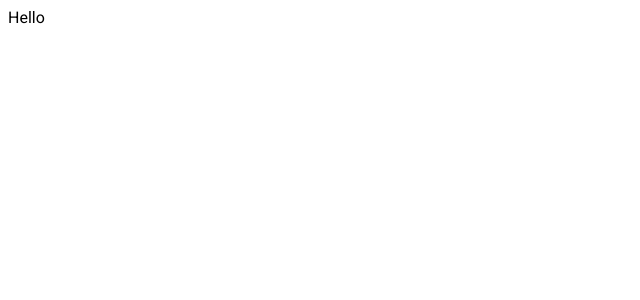
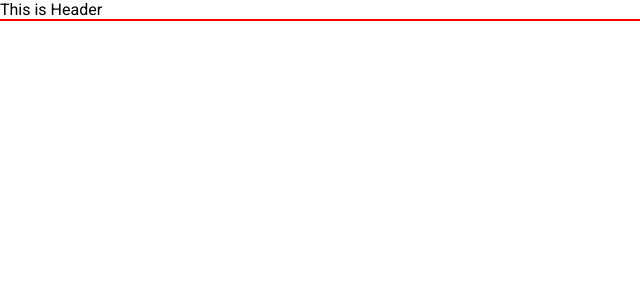
Before and after one commit to pobch/mail-inbox, a React (Create React App) app: page / in a window 1280 px wide. Shown: the top 300 px of the page, without its empty margins (0-640 px from the left). Built offline with nearby package versions, Linux system fonts and the light colour scheme.

Commit message:
working on App component

```diff
--- a/package.json
+++ b/package.json
@@ -7,9 +7,11 @@
     "@types/node": "12.12.8",
     "@types/react": "16.9.11",
     "@types/react-dom": "16.9.4",
+    "@types/styled-components": "^4.4.0",
     "react": "^16.12.0",
     "react-dom": "^16.12.0",
     "react-scripts": "3.2.0",
+    "styled-components": "^4.4.1",
     "typescript": "3.7.2"
   },
   "scripts": {
--- a/src/App.css
+++ b/src/App.css
@@ -1,3 +1,9 @@
+* {
+  box-sizing: border-box;
+  margin: 0;
+  padding: 0;
+}
+
 body {
   font-family: 'Roboto', sans-serif;
 }
--- a/src/App.tsx
+++ b/src/App.tsx
@@ -1,8 +1,34 @@
-import React from 'react'
+import React, { useState } from 'react'
+import styled from 'styled-components'
 import './App.css'
+import { Header } from './Header'
+import DATA from './data.json'
 
-const App: React.FC = () => {
-  return <div>Hello</div>
+interface Mail {
+  subject: string
+  body: string
+  from: { name: string; email: string }
 }
 
-export default App
+const Layout: React.FC = styled.div`
+  width: 100%;
+`
+const Wrapper: React.FC = styled.div`
+  border: 1px solid red;
+`
+
+/**
+ * ------------------- COMPONENT ---------------------
+ */
+const App: React.FC = () => {
+  const [mails, setMails] = useState<Mail[]>(DATA)
+
+  return (
+    <Layout>
+      <Header />
+      <Wrapper>{mails.map(mail => {})}</Wrapper>
+    </Layout>
+  )
+}
+
+export { App }
--- /dev/null
+++ b/src/Header.tsx
@@ -0,0 +1,7 @@
+import React from 'react'
+
+const Header: React.FC = () => {
+  return <header>This is Header</header>
+}
+
+export { Header }
--- /dev/null
+++ b/src/data.json
@@ -0,0 +1,26 @@
+[
+  {
+    "from": {
+      "name": "Now TV",
+      "email": "nowtv@test.com"
+    },
+    "subject": "Grab another Pass, you need to be watching this...",
+    "body": "Oscar winners Sir Anthony Hopkins and Ed Harris join an impressive cast boasting the likes of Thandie Newton, James Marsden and Jeffrey Wright."
+  },
+  {
+    "from": {
+      "name": "Investopedia Terms",
+      "email": "investopedia@test.com"
+    },
+    "subject": "What is 'Fibonanci Retracement'?",
+    "body": "Fibonacci retracement is a term used in technical analysis that refers to areas of support (price stops going lower) or resistance (price stops going higher)."
+  },
+  {
+    "from": {
+      "name": "ASICS Greater Manchester Marathon ",
+      "email": "events@human-race.co.uk"
+    },
+    "subject": "Your chance to take on the marathon",
+    "body": "Do you feel inspired to take on one of Europe's most highly regarded and popular marathons?"
+  }
+]
--- a/src/index.tsx
+++ b/src/index.tsx
@@ -1,5 +1,5 @@
 import React from 'react'
 import ReactDOM from 'react-dom'
-import App from './App'
+import { App } from './App'
 
 ReactDOM.render(<App />, document.getElementById('root'))
```
Also changed, not shown: 1 other file (tests, documents, lock files or other folders).
